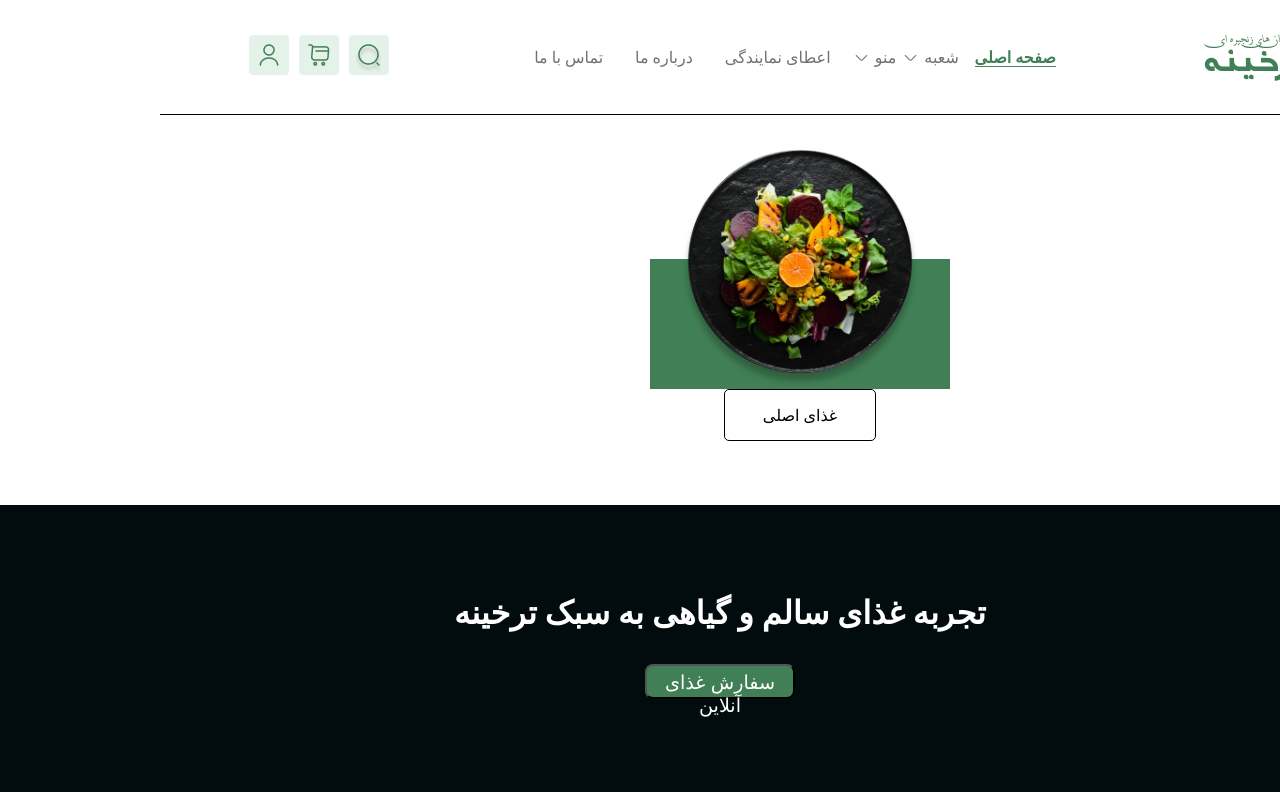
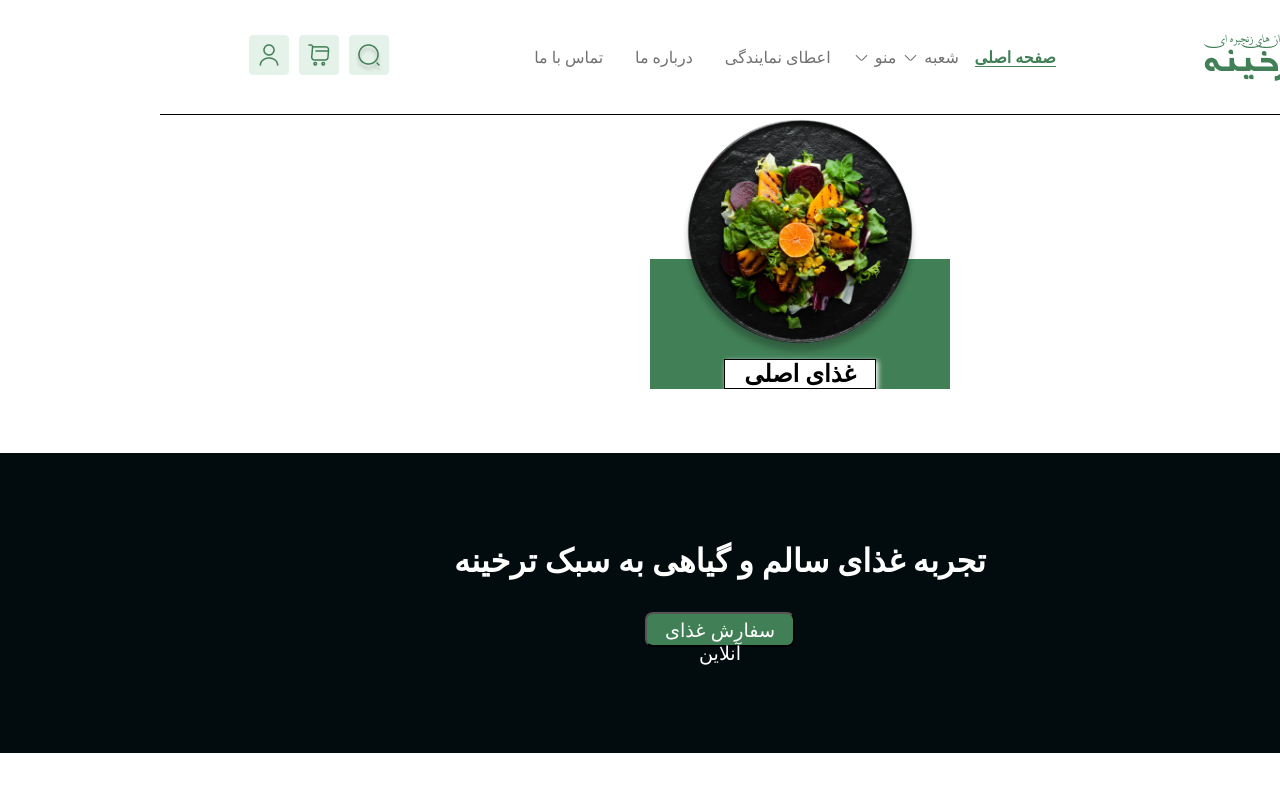
Before and after one commit to iman-skandari/figmaPR, a React (Vite) app: page / in a window 1280 px wide. Shown: the top 792 px of the page. Built offline with nearby package versions, Linux system fonts and the light colour scheme.

Commit message:
create card component

```diff
--- a/src/components/Card/card.css
+++ b/src/components/Card/card.css
@@ -14,13 +14,27 @@
 }
 .cardTitleBox {
   display: flex;
-  justify-content: center;
-  align-items: end;
+  flex-direction: column;
+  justify-content:end;
+  align-items:center;
   background-color: #417f56;
   width: 300px;
   height: 130px;
 
 
+}
+.cardTitleBox h2{
+  border: solid 1px black;
+  width: 150px;
+  height: 80px;
+  text-align: center;
+  background-color: white;
+  box-shadow: 2px 2px 5px white;
+  cursor: pointer;
+  display: flex;
+  gap: 2rem;
+  justify-content:center;
+  align-items: center;
 }
 .cardTitleP p {
   display: flex;
--- a/src/components/Card/index.jsx
+++ b/src/components/Card/index.jsx
@@ -17,10 +17,10 @@ export default  () => {
 
         <div className='cardTitleBox'>
            <img src={food} alt="" />
-
+           <h2>غذای اصلی</h2>
 
         </div>
-        <div className=' cardTitleP'><p>غذای اصلی</p></div>
+        {/* <div className='cardTitleP'><p>غذای اصلی</p></div> */}
 
 
 
```
